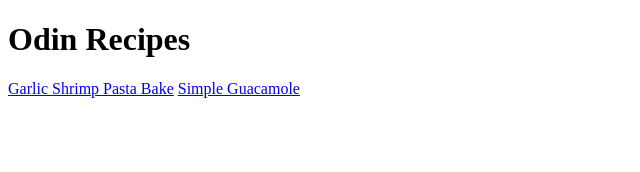
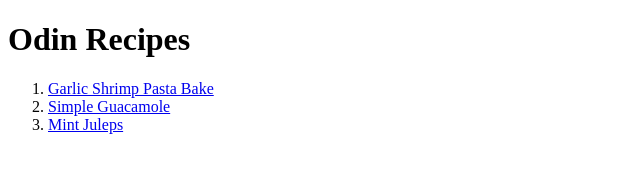
Before and after one commit to Adihaa/odin-recipes, a plain HTML site: page index.html in a window 1280 px wide. Shown: the whole page, without its empty margins (0-640 px from the left). Drawn offline with Linux system fonts and the light colour scheme.

Commit message:
updating new recipe

```diff
--- a/index.html
+++ b/index.html
@@ -6,7 +6,11 @@
     </head>
     <body>
         <h1>Odin Recipes</h1>
-        <a href="./recipes/gshrimps.html">Garlic Shrimp Pasta Bake</a>
-        <a href="./recipes/guacamole.html">Simple Guacamole</a>
+        <ol>
+            <li><a href="./recipes/gshrimps.html">Garlic Shrimp Pasta Bake</a></li>
+            <li><a href="./recipes/guacamole.html">Simple Guacamole</a></li>
+            <li><a href="./recipes/mint.html">Mint Juleps</a></li>
+        </ol>
+
     </body>
 </html>
```
